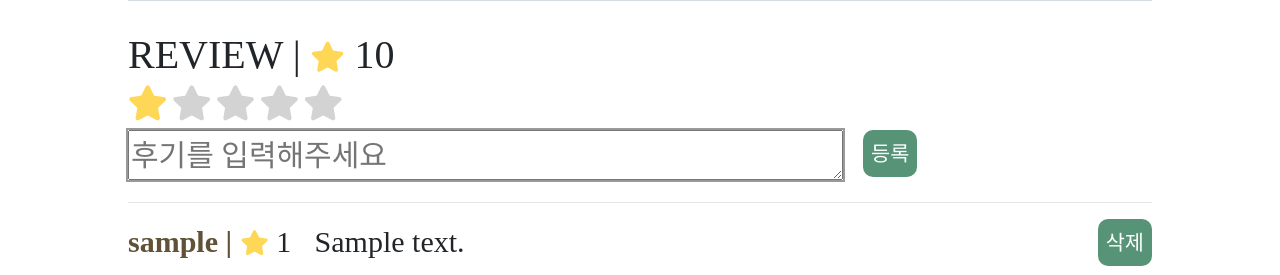
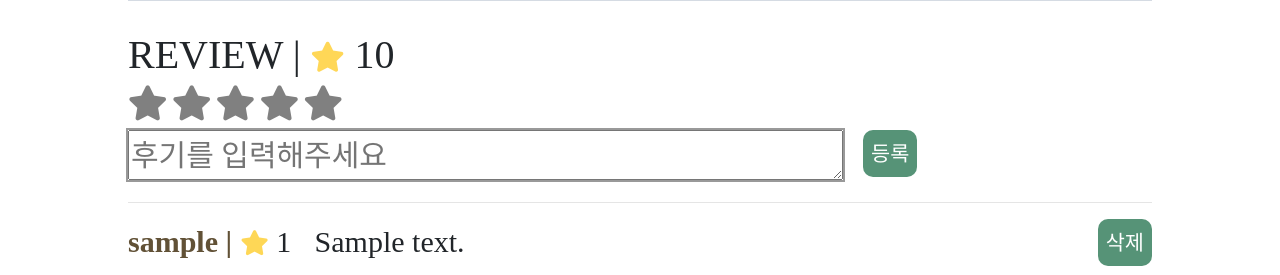
Before and after one commit to Haesun-Pyeon/real-dnb, a Django app: template bookmap/templates/storedetail.html in a window 1280 px wide, after a click that opens the changed part. Shown: the part 2054-2329 px from the top of the page. Run offline with Django 3.2, Linux system fonts and the light colour scheme; a user stored in the database is signed in; tables that the repository leaves empty hold one stand-in row (values such as "Sample post"); the template is opened without the code that fills it: values that come from a table or form of the project are taken from there, most other values are stand-ins (such as "Sample title", 1, 10 or a date in 2020); grey boxes marked "Sample" are stand-in pictures; some libraries are stand-ins or nearby versions; some web fonts are replaced.

Commit message:
db 별점

```diff
--- a/DB2.py
+++ b/DB2.py
@@ -33,6 +33,8 @@ if __name__ == '__main__':
         try:
             store = BookStore.objects.get(name=name)
             for t in tag:
+                if len(t) == 0:
+                    continue
                 try:
                     temp = Tag.objects.get(title=t)
                     store.tag_set.add(temp)
--- a/bookmap/static/css/storedetail.css
+++ b/bookmap/static/css/storedetail.css
@@ -299,11 +299,14 @@ input[type="radio"]{
     color: #FFD757; font-size: 30px;
 }
 label i.fas.fa-star{
-    color: lightgray; font-size: 35px;
+    color: gray; font-size: 35px;
 }
-input[type="radio"]:checked + label i.fas.fa-star{
+label i.fas.fa-star.on{
+    color: #FFD757; font-size: 35px;
+}
+/* input[type="radio"]:checked + label i.fas.fa-star{
     color: #FFD757;
-}
+} */
 .send-btn{
     background-color: #E29B78;
     font-family: 'YiSunShinDotumM';
--- a/bookmap/templates/storedetail.html
+++ b/bookmap/templates/storedetail.html
@@ -369,7 +369,7 @@
     {% if user.is_authenticated %}
     <form method="POST" action="{% url 'reviewcreate' store.bookstore_id %}" style="display: block;">
         {% csrf_token %}
-        <div class="radio_star">
+        <div class="radio_star" id="star">
             <input type="radio" name="star" id="shipadd1" value="1" checked/>
             <label for="shipadd1"><i class="fas fa-star"></i></label>
             <input type="radio" name="star" id="shipadd2" value="2" />
@@ -381,6 +381,15 @@
             <input type="radio" name="star" id="shipadd5" value="5" />
             <label for="shipadd5"><i class="fas fa-star"></i></label>
         </div>
+
+        <script>
+            $('#star i').click(function(){
+                $('#star').children('label').children('i').removeClass('on');
+                $(this).addClass('on').parent().prevAll('label').children('i').addClass('on');
+                $(this).parent().click();
+                return false;
+            })
+        </script>
 
         <div class="rev_write">
         {{form.as_table}}
```
Also changed, not shown: 1 other file.
